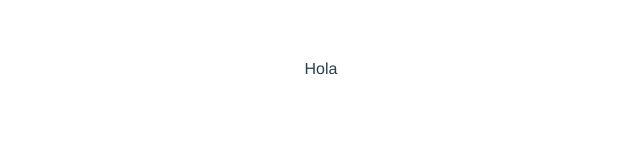
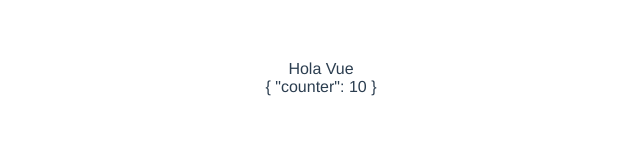
Before and after one commit to JairoDuenas/composition-API-Vue, a Vue app: page / in a window 1280 px wide. Shown: the top 160 px of the page, without its empty margins (319-959 px from the left). Built offline with nearby package versions, Linux system fonts and the light colour scheme.

Commit message:
Variables reactivas con ref y reactive

```diff
--- a/src/components/Home.vue
+++ b/src/components/Home.vue
@@ -1,16 +1,22 @@
 <!-- eslint-disable vue/multi-word-component-names -->
 <template>
-  <div>Hola</div>
+  <div>{{ text }}</div>
+  <div>{{ obj }}</div>
 </template>
 
 <script>
-import { onMounted } from "vue";
+import { ref, reactive } from "vue";
 
 export default {
   setup() {
-    onMounted(() => {
-      console.log("mounted");
-    });
+    const text = ref("Hola Vue");
+    const obj = reactive({ counter: 0 });
+
+    setInterval(() => obj.counter++, 700);
+    return {
+      text,
+      obj,
+    };
   },
 };
 </script>
```
